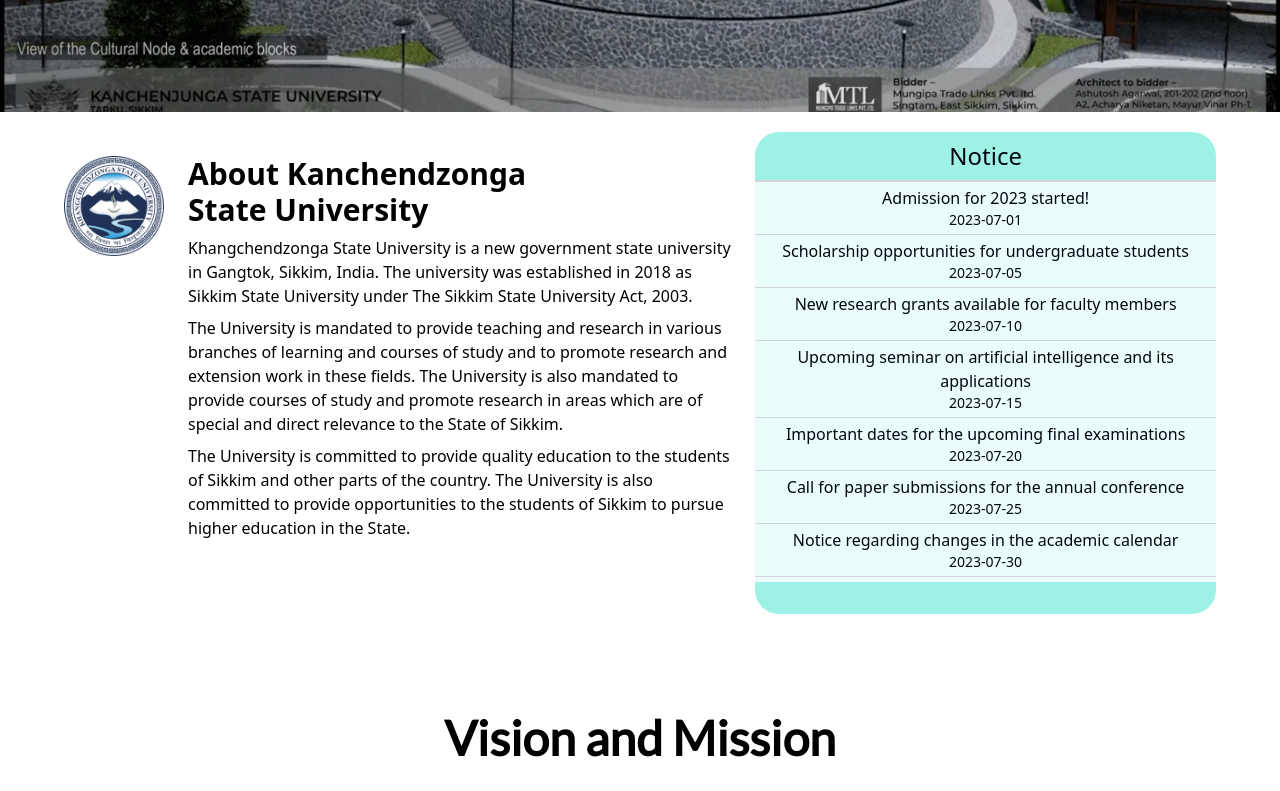
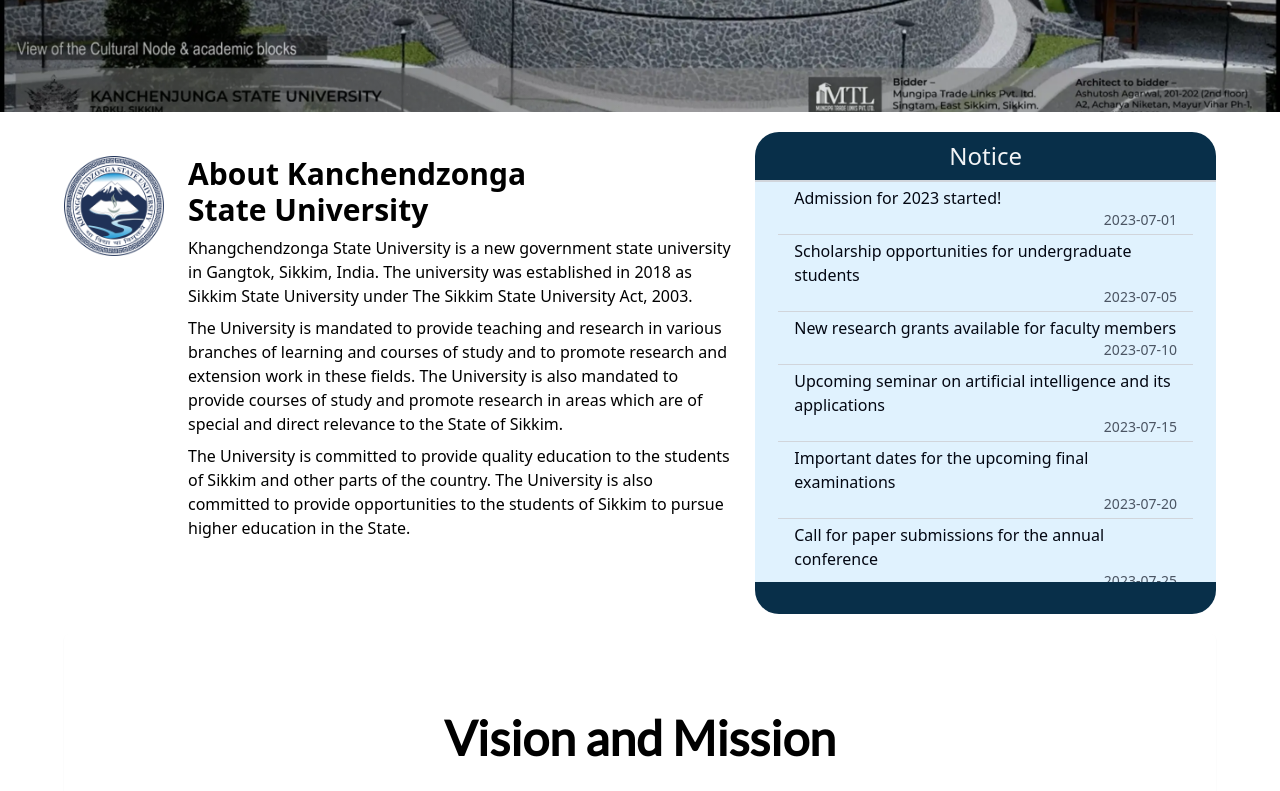
Before and after one commit to SharK-020/Ksu, a React (Vite) app in the folder client/: page / in a window 1280 px wide. Shown: the part 660-1451 px from the top of the page. Built offline with nearby package versions, Linux system fonts and the light colour scheme.

Commit message:
Notice comp improvements || header minor changes

```diff
--- a/client/src/components/Header.tsx
+++ b/client/src/components/Header.tsx
@@ -107,7 +107,7 @@ const Header = () => {
         {/* Nav button */}
         <div
           className={`z-50 flex items-center right-0 text-sm font-medium
-          md:hidden  ${isOpen ? "" : ""}`}
+          md:hidden select-none  ${isOpen ? "" : ""}`}
         >
           <div
             className="bg-white flex  rounded-full w-20
--- a/client/src/components/Life/Events.tsx
+++ b/client/src/components/Life/Events.tsx
@@ -1,5 +1,4 @@
 import CarouselCard from "./CarouselCard";
-import councilImg from "../../assets/life/EXECUTIVE COUNCIL MEETING/3rd ec meeting.webp";
 import { AikidoData, execMeetingData } from "./imgData.js";
 
 const Events = () => {
--- a/client/src/components/Notice.tsx
+++ b/client/src/components/Notice.tsx
@@ -5,28 +5,29 @@ const Notice = () => {
   return (
     <div className="flex flex-col">
       <div
-        className="border-b-2 border-gray-300 bg-teal-300/60 rounded-t-3xl
+        className=" border-b-2 border-gray-300 bg-[#082F49] rounded-t-3xl
         p-2"
       >
-        <h1 className="text-center text-gray-950 text-2xl">Notice</h1>
+        <h1 className="text-center text-gray-100 text-2xl">Notice</h1>
       </div>
-      <div className="bg-teal-200/20 max-h-[400px] overflow-y-scroll scrollbar-thin">
+      <div className="bg-sky-100 max-h-[400px] overflow-y-scroll scrollbar-thin">
         {noticeSampleData.map((notice) => {
           return (
             <div
               key={notice.id}
               className="border-b-[1px] border-gray-300
-                        px-4 py-1 cursor-pointer hover:bg-teal-200/40 transition duration-300"
+                        px-4 py-1 cursor-pointer hover:bg-[#082F49]/20 transition duration-300
+                        max-w-[90%] mx-auto"
             >
-              <h1 className="text-center text-gray-950 text-md">
+              <h1 className=" text-gray-950 text-md">
                 {notice.title}
               </h1>
-              <p className="text-center text-gray-950 text-sm">{notice.date}</p>
+              <p className="text-end text-gray-600 text-sm">{notice.date}</p>
             </div>
           );
         })}
       </div>
-      <div className="bg-teal-300/60 py-4 rounded-b-3xl"></div>
+      <div className="bg-[#082F49] py-4 rounded-b-3xl"></div>
     </div>
   );
 };
```
